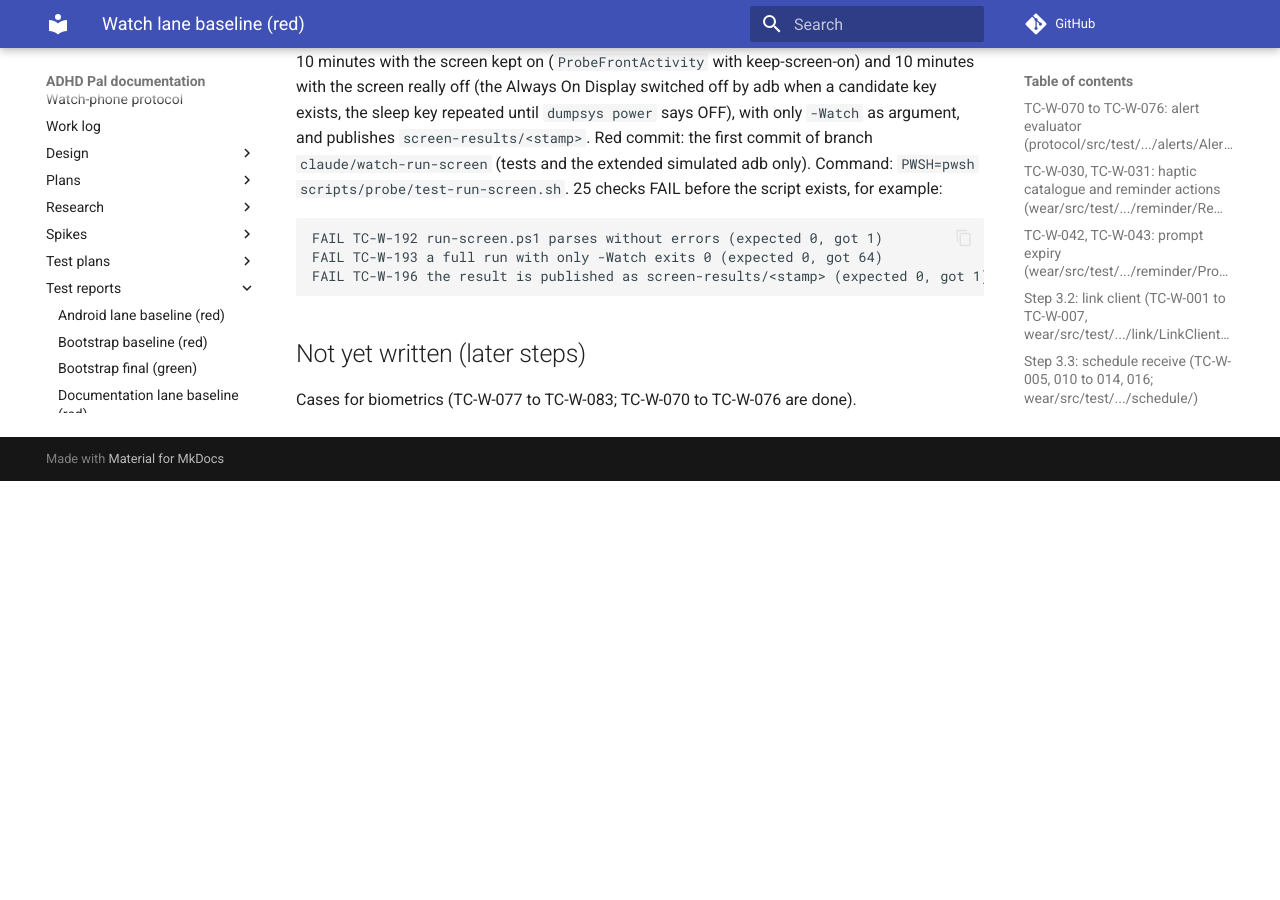
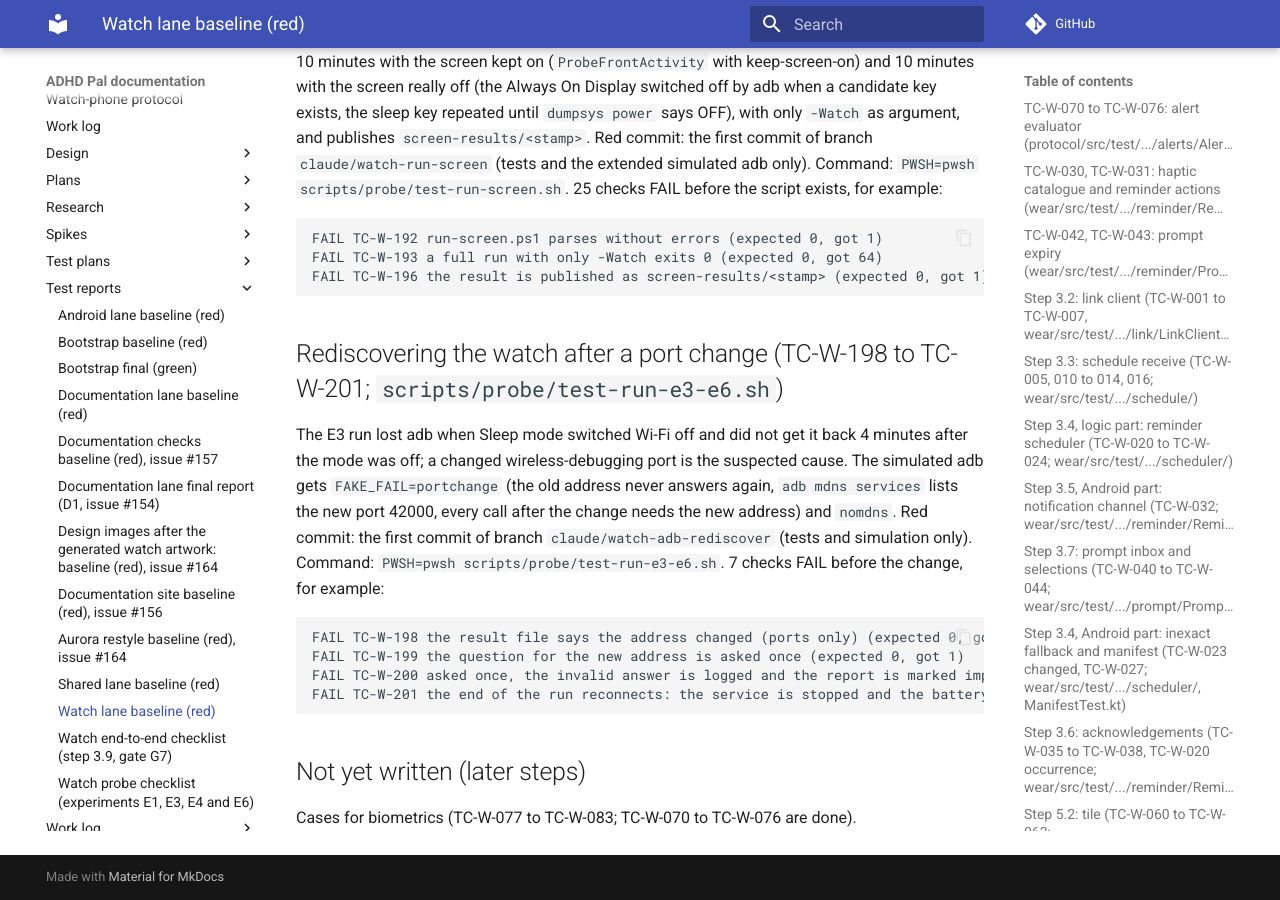
Before and after one commit to shlomoa/my-adhd-pal, an MkDocs documentation site: the page built from docs/test-reports/watch-baseline.md, in a window 1280 px wide and 900 px high, scrolled down 10936 px. Built offline with MkDocs 1.6.1 and Material for MkDocs 9.7.7, drawn with Linux system fonts in a browser that asks for light colours; comment, search, counter and statistics services are not loaded; before the commit the page ends 11417 px from its top, so only the background shows below that.

Commit message:
Tests for rediscovering the watch after a port change (red)
Co-Authored-By: Claude Sonnet 5.5 <noreply@anthropic.com>
Claude-Session: https://claude.ai/code/session_01WEDbyAJ64XqdSoQasUsg7b

````diff
--- a/docs/test-plans/watch.md
+++ b/docs/test-plans/watch.md
@@ -188,6 +188,10 @@ Note (retirement, docs only): TC-W-132 to 136 and TC-W-139 to 143 belong to the
 | TC-W-195 | 6.4 | script | A screen that never goes off, a service that never becomes available and a watch on its charger: the first does not fail the run and repeats the sleep key, the second fails it, the third is refused; the Always On Display setting is restored | exit code, call log |
 | TC-W-196 | 6.4 | script | The result is published as `screen-results/<stamp>` holding only the file; `-SkipPush` publishes nothing; no ip address and no local path in the file | origin refs, text |
 | TC-W-197 | 6.4 | script | The script header says what is untested on the watch | text |
+| TC-W-198 | 6.4 | script | The watch comes back on another wireless-debugging port: the probe rediscovers it (mdns, same ip), logs `address changed: port <old> -> <new>` (no ip), uses it for every later call and takes the report | result file, rejected calls |
+| TC-W-199 | 6.4 | script | The watch is not found: the user is asked once for the new address; a valid `ip:port` is used for the rest of the run | prompt count, result file |
+| TC-W-200 | 6.4 | script | An invalid or empty answer is logged without the typed text, the report is marked impossible, the run does not fail; `-Unattended` never asks | exit code, result file |
+| TC-W-201 | 6.4 | script | The end of the run reconnects before stopping the service and reading the battery | result file |
 | TC-W-136 | 6.4 | manual | On the real watch: capability, arrival intervals with screen on, off and the watch off the wrist | dropped with the passive probe (retires with C2, #225); no checklist step |
 | TC-W-137 | 6.6 | manual | On the real watch: the strongest vibration under normal, Do Not Disturb, Bedtime, Theater mode and each vibration-intensity setting | user reports felt or not felt per case (`docs/test-reports/watch-probe-checklist.md` step 5: E6) |
 | TC-W-082 | 6.8 | manual | Emulator synthetic heart-rate data triggers an alert that reaches the phone | user reports |
--- a/docs/test-reports/watch-baseline.md
+++ b/docs/test-reports/watch-baseline.md
@@ -361,6 +361,18 @@ FAIL TC-W-193 a full run with only -Watch exits 0 (expected 0, got 64)
 FAIL TC-W-196 the result is published as screen-results/<stamp> (expected 0, got 1)
 ```
 
+## Rediscovering the watch after a port change (TC-W-198 to TC-W-201; `scripts/probe/test-run-e3-e6.sh`)
+
+The E3 run lost adb when Sleep mode switched Wi-Fi off and did not get it back 4 minutes after the mode was off; a changed wireless-debugging port is the suspected cause. The simulated adb gets `FAKE_FAIL=portchange` (the old address never answers again,
+`adb mdns services` lists the new port 42000, every call after the change needs the new address) and `nomdns`. Red commit: the first commit of branch `claude/watch-adb-rediscover` (tests and simulation only). Command: `PWSH=pwsh scripts/probe/test-run-e3-e6.sh`. 7 checks FAIL before the change, for example:
+
+```
+FAIL TC-W-198 the result file says the address changed (ports only) (expected 0, got 1)
+FAIL TC-W-199 the question for the new address is asked once (expected 0, got 1)
+FAIL TC-W-200 asked once, the invalid answer is logged and the report is marked impossible (expected 0, got 1)
+FAIL TC-W-201 the end of the run reconnects: the service is stopped and the battery after is read (expected 0, got 1)
+```
+
 ## Not yet written (later steps)
 
 Cases for biometrics (TC-W-077 to TC-W-083; TC-W-070 to TC-W-076 are done).
````
Also changed, not shown: 2 other files.
